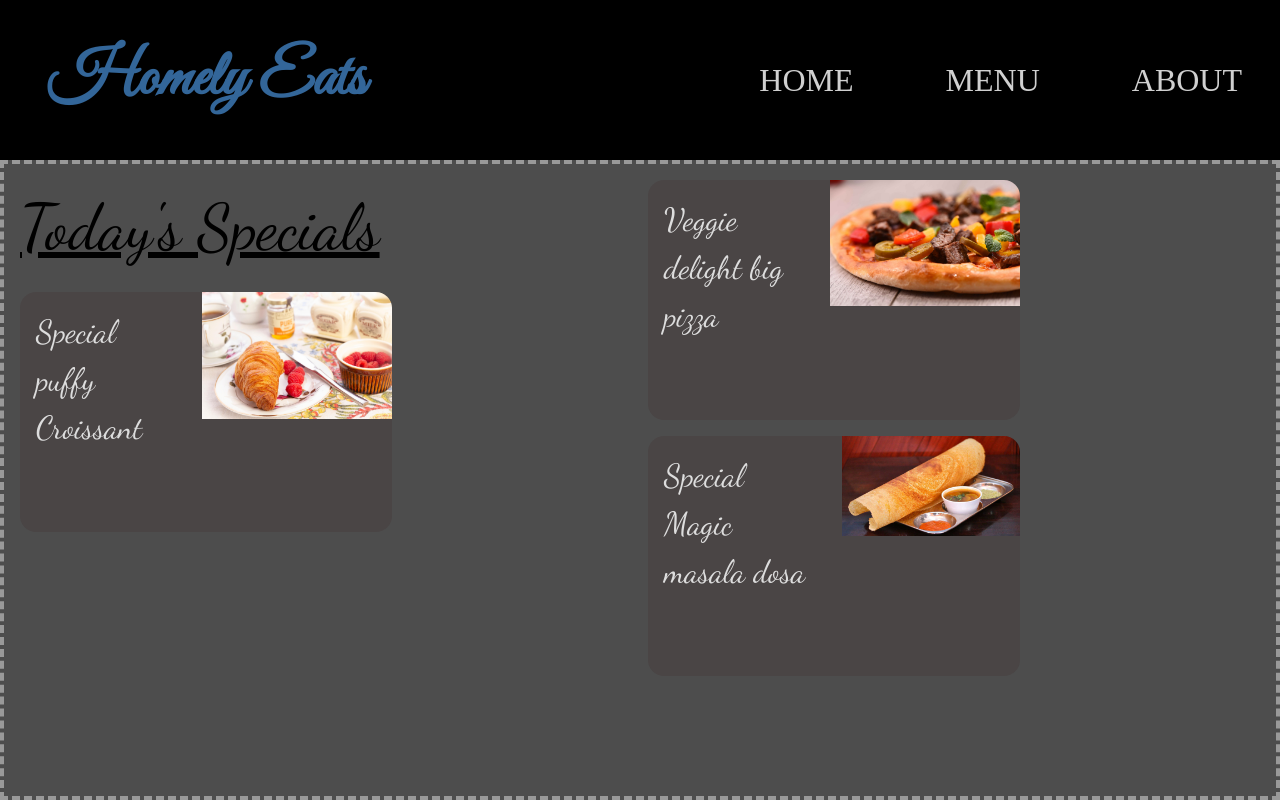
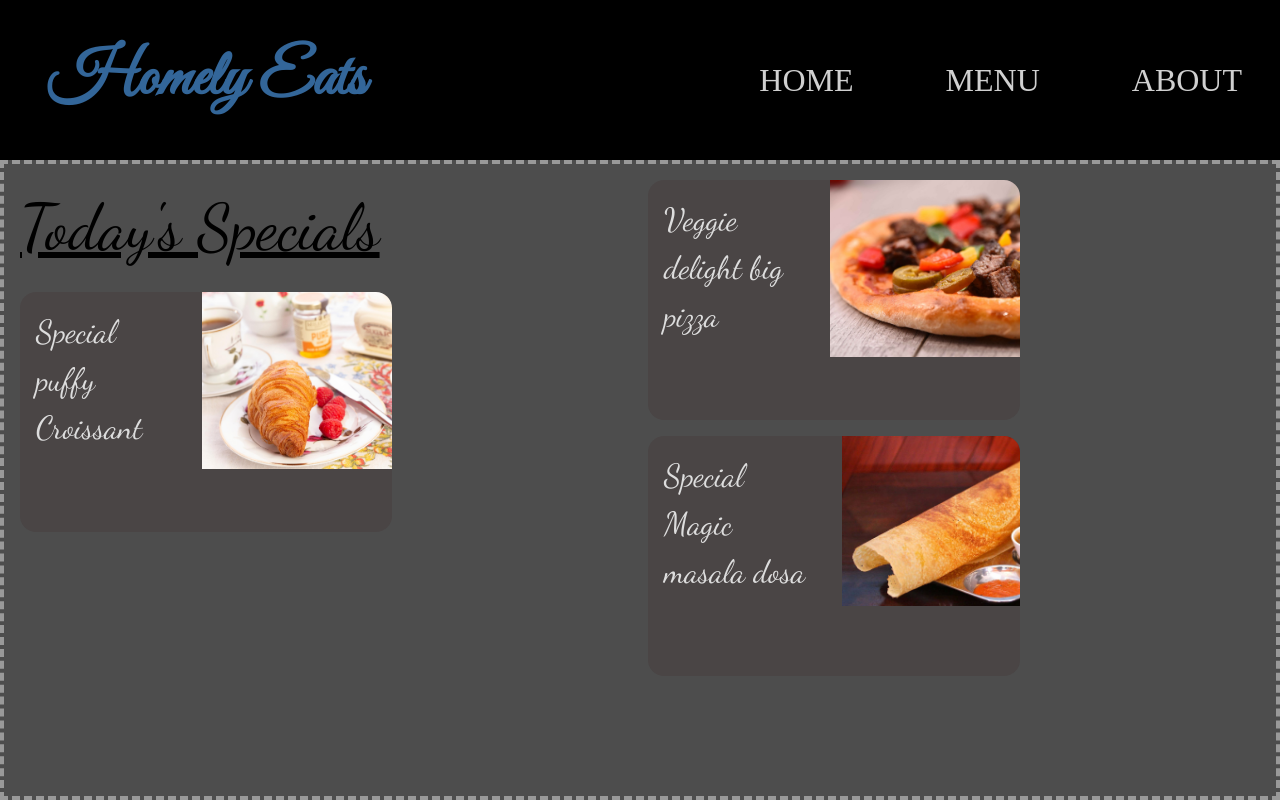
Before and after one commit to PDK34/Restaurant-page, a website built with webpack: page src/template.html in a window 1280 px wide. Both pictures are taken after a click on the button "MENU". Built offline with nearby package versions, Linux system fonts and the light colour scheme; a web font is replaced by a local one.

Commit message:
Add glow effect in menu

```diff
--- a/src/styles.css
+++ b/src/styles.css
@@ -171,7 +171,8 @@ gap: 1rem;
 background-color: #4a4545;
 width: 30%;
 height: 40%;
-border-radius: 1rem;
+border-radius: 1rem;transition: all 0.2s ease-in-out;
+
 }
 .item1-comment{
     color: #dddddd;
@@ -183,7 +184,7 @@ border-radius: 1rem;
         height: 100%;
     width:100%;
     background-image: url('./assets/images/croissant-6562091_1280.jpg');
-    background-size: 100%;
+    background-size: 140%;
     background-repeat: no-repeat;
     border-top-right-radius: 1rem;
 }
@@ -193,7 +194,8 @@ gap: 1rem;
 background-color: #4a4545;
 width: 30%;
 height: 40%;
-border-radius: 1rem;
+border-radius: 1rem;transition: all 0.2s ease-in-out;
+
 }
 .item2-comment{
     color: #dddddd;
@@ -205,7 +207,7 @@ border-radius: 1rem;
         height: 100%;
     width:100%;
     background-image: url('./assets/images/gourmet-2446699_1280.jpg');
-    background-size: 100%;
+    background-size: 140%;
     background-repeat: no-repeat;
     border-top-right-radius: 1rem;
 }
@@ -218,6 +220,7 @@ background-color: #4a4545;
 width: 30%;
 height: 40%;
 border-radius: 1rem;
+transition: all 0.2s ease-in-out;
 }
 .item3-comment{
     color: #dddddd;
@@ -229,10 +232,18 @@ border-radius: 1rem;
         height: 100%;
     width:100%;
     background-image: url('./assets/images/indian-1768906_1280.jpg');
-    background-size: 100%;
+    background-size: 170%;
     background-repeat: no-repeat;
     border-top-right-radius: 1rem;
 }
+.item1:hover {
+  box-shadow: 0 0 15px rgba(255, 255, 255, 0.8); /* whitish glow */
+}.item2:hover {
+  box-shadow: 0 0 15px rgba(255, 255, 255, 0.8); /* whitish glow */
+}.item3:hover {
+  box-shadow: 0 0 15px rgba(255, 255, 255, 0.8); /* whitish glow */
+}
+
 .about-page{
     font-family: monospace;
     font-size: 1rem;
```
